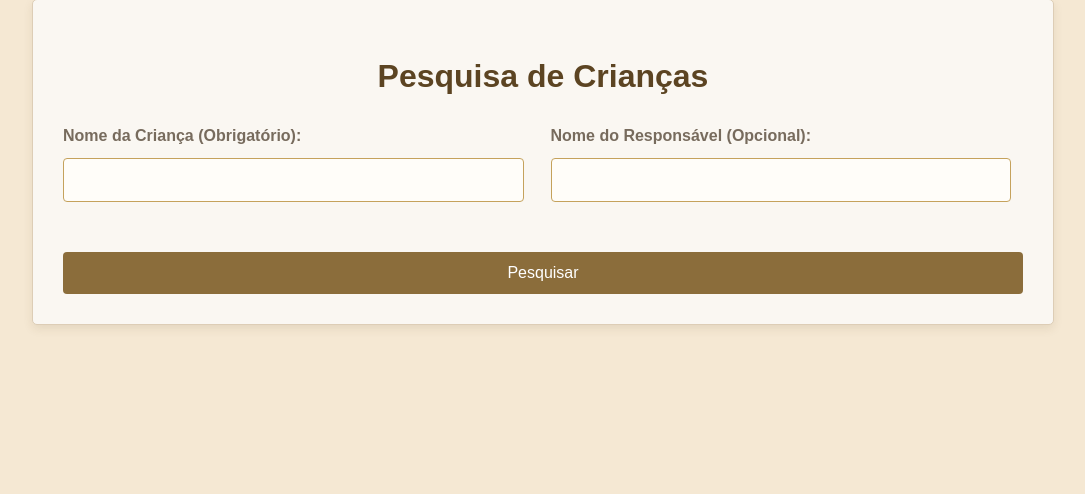
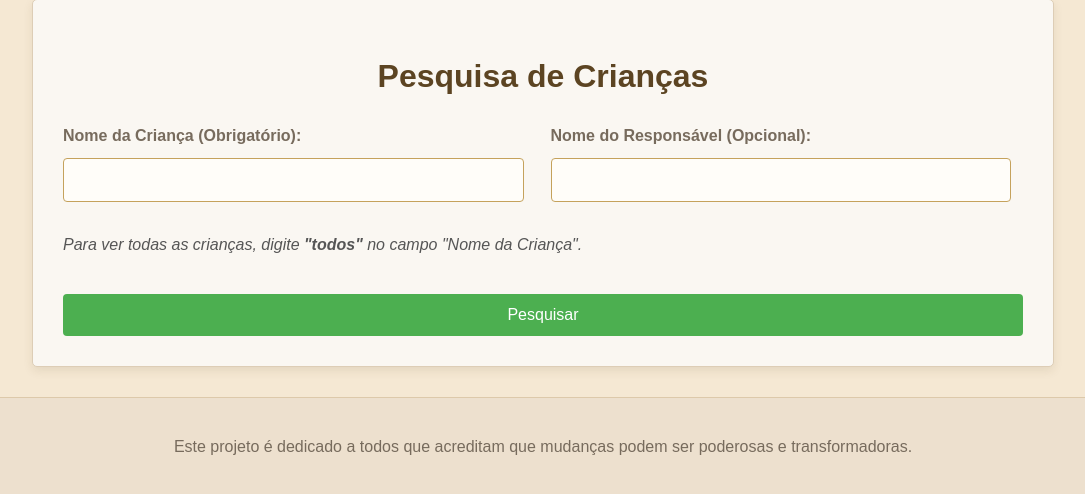
Before and after one commit to RonivanG/Aprender_Django, a Django app: page /produtos/pesquisa_crianca/ in a window 1280 px wide. Shown: the part 121-615 px from the top of the page, without its empty margins (97-1182 px from the left). Run offline with Django 5.2, Linux system fonts and the light colour scheme; a user stored in the database is signed in.

Commit message:
alteração de css, e foi colocado na pagina de pesquisa: quando pesquisado todos, aparecer todas as crianças, mostrar a quantidade de crianças e crianças maiores de 18

```diff
--- a/produtos/templates/atualizar.html
+++ b/produtos/templates/atualizar.html
@@ -91,5 +91,11 @@
             </div>
         </form>
     </section>
+    <footer>
+      <p>
+        Este projeto é dedicado a todos que acreditam que mudanças podem ser
+        poderosas e transformadoras.
+      </p>
+    </footer>
 </body>
 </html>
--- a/produtos/templates/pesquisa.html
+++ b/produtos/templates/pesquisa.html
@@ -3,11 +3,15 @@
 <!DOCTYPE html>
 <html lang="pt-br">
   <head>
-    <meta charset="UTF-8">
-    <meta name="viewport" content="width=device-width, initial-scale=1.0">
+    <meta charset="UTF-8" />
+    <meta name="viewport" content="width=device-width, initial-scale=1.0" />
     <title>Pesquisar Criança</title>
-    <link rel="icon" href="{% static 'Index/img/Logo girassol.png' %}" type="image/png" />
-    <link rel="stylesheet" href="{% static 'Pesquisar/css/css.css' %}">
+    <link
+      rel="icon"
+      href="{% static 'Index/img/Logo girassol.png' %}"
+      type="image/png"
+    />
+    <link rel="stylesheet" href="{% static 'Pesquisar/css/css.css' %}" />
   </head>
   <body>
     <nav>
@@ -29,28 +33,40 @@
     <div class="container">
       <h1>Pesquisa de Crianças</h1>
 
-        <form id="pesquisaForm" method="GET" action="{% url 'pesquisa_crianca' %}">
+      <form
+        id="pesquisaForm"
+        method="GET"
+        action="{% url 'pesquisa_crianca' %}"
+      >
         <div class="form-row">
           <div class="form-group">
             <label for="nome">Nome da Criança (Obrigatório):</label>
-                    <input type="text" id="nome" name="nome" required>
+            <input type="text" id="nome" name="nome" required />
           </div>
           <div class="form-group">
             <label for="responsavel">Nome do Responsável (Opcional):</label>
-                    <input type="text" id="nome_responsavel" name="nome_responsavel">
+            <input type="text" id="nome_responsavel" name="nome_responsavel" />
           </div>
         </div>
-
+        <p style="margin-top: 10px; font-style: italic; color: #555">
+          Para ver todas as crianças, digite <strong>"todos"</strong> no campo
+          "Nome da Criança".
+        </p>
         <button type="submit">Pesquisar</button>
       </form>
 
       {% if resultados %}
       <h2>Resultados da Pesquisa</h2>
+      <div style="display: flex; justify-content: space-between">
+        <p><strong>Total de crianças encontradas:</strong> {{ resultados|length }}</p>
+        <p><strong>Maiores de 18 anos:</strong> {{ maiores_18 }}</p>
+      </div>
       <table class="resultados-tabela">
         <thead>
           <tr>
             <th>Nome</th>
             <th>Data de Nascimento</th>
+            <th>Idade</th>
             <th>Rua</th>
             <th>Número</th>
             <th>Bairro</th>
@@ -60,9 +76,13 @@
         </thead>
         <tbody>
           {% for crianca in resultados %}
-                <tr onclick="window.location='/produtos/atualizar_crianca/?id={{ crianca.id }}';" style="cursor: pointer;">
+          <tr
+            onclick="window.location='/produtos/atualizar_crianca/?id={{ crianca.id }}';"
+            style="cursor: pointer"
+          >
             <td>{{ crianca.nome }}</td>
             <td>{{ crianca.data_nascimento|date:"d/m/Y" }}</td>
+            <td>{{ crianca.idade }} anos</td>
             <td>{{ crianca.rua }}</td>
             <td>{{ crianca.numero }}</td>
             <td>{{ crianca.bairro }}</td>
@@ -70,11 +90,20 @@
             <td>{{ crianca.telefone }}</td>
           </tr>
           {% empty %}
-                <tr><td colspan="7">Nenhum resultado encontrado para a sua pesquisa.</td></tr>
+          <tr>
+            <td colspan="7">
+              Nenhum resultado encontrado para a sua pesquisa.
+            </td>
+          </tr>
           {% endfor %}
         </tbody>
       </table>
       {% endif %}
     </div>
+    <footer>
+      <p>
+        Este projeto é dedicado a todos que acreditam que mudanças podem ser poderosas e transformadoras.
+      </p>
+    </footer>
   </body>
 </html>
--- a/produtos/views.py
+++ b/produtos/views.py
@@ -175,24 +175,43 @@ def atualizar_crianca(request):
 
 @login_required
 def pesquisa_crianca(request):
-    nome_param = request.GET.get('nome')
-    responsavel_param = request.GET.get('nome_responsavel')
+    nome_param = request.GET.get('nome', '').strip().lower()
+    responsavel_param = request.GET.get('nome_responsavel', '').strip()
     resultados = []
 
-    if nome_param:
+    if nome_param == 'todos':
         if responsavel_param:
-            # Pesquisa por nome E responsável
+            # Todas as crianças com esse responsável
+            resultados = NovaPessoa.objects.filter(
+                nome_responsavel__icontains=responsavel_param
+            ).order_by('-data_nascimento')
+        else:
+            # Todas as crianças
+            resultados = NovaPessoa.objects.all().order_by('-data_nascimento')
+    elif nome_param:
+        if responsavel_param:
+            # Nome E responsável
             resultados = NovaPessoa.objects.filter(
                 Q(nome__icontains=nome_param) & Q(nome_responsavel__icontains=responsavel_param)
-            )
+            ).order_by('-data_nascimento')
         else:
-            # Pesquisa apenas por nome
-            resultados = NovaPessoa.objects.filter(nome__icontains=nome_param)
+            # Apenas nome
+            resultados = NovaPessoa.objects.filter(
+                nome__icontains=nome_param
+            ).order_by('-data_nascimento')
     else:
-        # Se nenhum nome foi fornecido (o campo é obrigatório no HTML,
-        # mas é bom ter uma verificação no backend também)
+        # Nenhum nome fornecido
         mensagem_erro = "O nome da criança é obrigatório para a pesquisa."
         return render(request, 'pesquisa.html', {'mensagem_erro': mensagem_erro})
 
-    context = {'resultados': resultados}
+    if not resultados.exists():
+        mensagem_erro = "Nenhuma criança encontrada com os critérios fornecidos."
+        return render(request, 'pesquisa.html', {'mensagem_erro': mensagem_erro})
+
+    maiores_18 = sum([crianca.idade >= 18 for crianca in resultados])
+
+    context = {
+    'resultados': resultados,
+    'maiores_18': maiores_18,
+    }
     return render(request, 'pesquisa.html', context)
--- a/templates/static/Pesquisar/css/css.css
+++ b/templates/static/Pesquisar/css/css.css
@@ -94,7 +94,7 @@ input[type="text"] {
 }
 
 button[type="submit"] {
-    background-color: #8B6D3B; /* marrom médio */
+    background-color: #4CAF50; /* verde oliva */
     color: white;
     cursor: pointer;
     transition: background-color 0.3s ease;
@@ -107,9 +107,10 @@ button[type="submit"] {
 }
 
 button[type="submit"]:hover {
-    background-color: #5C4422; /* marrom escuro */
+    background-color: #3E8E41; /* verde oliva mais escuro para hover */
     opacity: 0.9;
 }
+
 
 .resultados-tabela {
     width: 100%;
@@ -135,6 +136,15 @@ button[type="submit"]:hover {
 
 .resultados-tabela tbody tr:hover {
     background-color: #E6D7B8; /* hover mais suave e quente */
+}
+
+footer {
+  text-align: center;
+  padding: 20px;
+  background-color: #EDE0CE; /* bege acinzentado */
+  color: #776B5D;
+  margin-top: 30px;
+  border-top: 1px solid #DDC9AA;
 }
 
 /* Responsividade para telas menores (base) */
```
Also changed, not shown: produtos/templates/cadastro.html (+17 -3 lines), templates/static/Atualizar/css/css.css (+15 -0 lines), templates/static/Cadastro/css/css.css (+9 -0 lines), db.sqlite3. Lines whose indentation alone changed are shown as unchanged.
